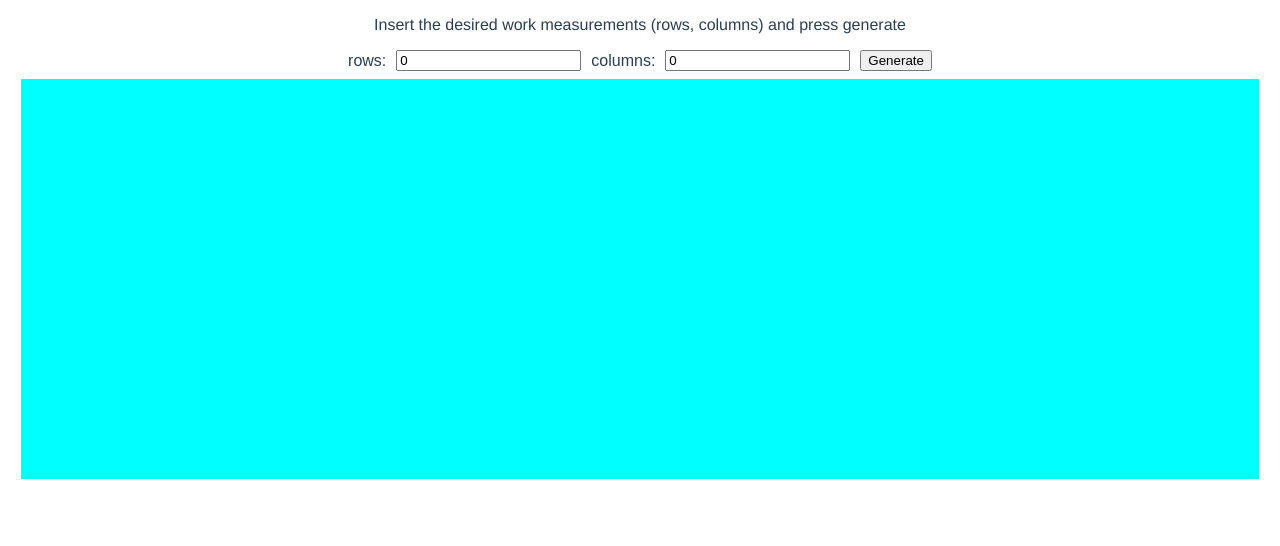
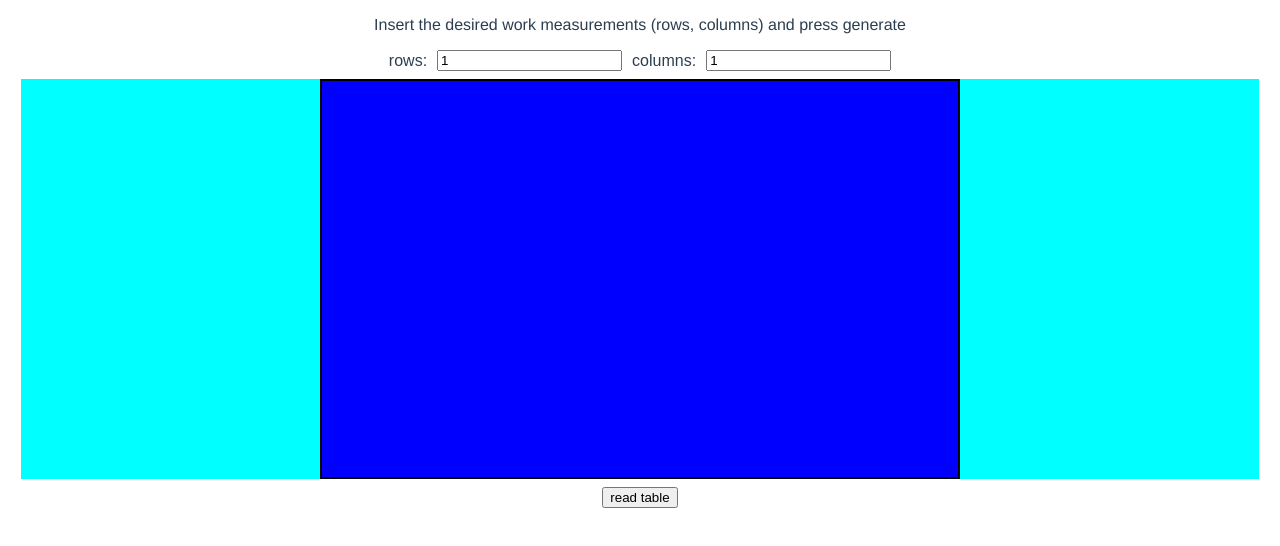
Before and after one commit to TootEgozy/tapestrymaster, a Vue app: page / in a window 1280 px wide. Shown: the top 546 px of the page. Built offline with nearby package versions, Linux system fonts and the light colour scheme.

Commit message:
wip converting to vue - reading table wip

```diff
--- a/index.html
+++ b/index.html
@@ -37,7 +37,7 @@
         <meta charset="UTF-8">
         <meta name="viewport" content="width=device-width, initial-scale=1.0">
         <title>Tapestry Master</title>
-        <script type="text/javascript" src="condenseArray.js"></script>
+        <script type="text/javascript" src="src/utils/condenseArray.js"></script>
     </head>
     <body>
         <div id="columns-rows-input">
@@ -102,8 +102,7 @@
             document.querySelector('body').appendChild(instructionsDiv);
 
             Object.keys(tableData).forEach((rowNumber) => {
-                const row = tableData[rowNumber];
-                const paragraph = document.createElement('p');
+                 const paragraph = document.createElement('p');
                 instructionsDiv.appendChild(paragraph);
                 if(Number(rowNumber) === 0) {
                     paragraph.innerHTML = `row ${rowNumber} : ${row.toString()}`;
--- a/src/App.vue
+++ b/src/App.vue
@@ -9,64 +9,61 @@
         <input type="number" min="0" id="rows" v-model="rowsNumber" />
         <label for="columns">columns:</label>
         <input type="number" min="0" id="columns" v-model="columnsNumber"/>
-        <button @click="generateTable">Generate</button>
       </div>
     </div>
     <DrawingTable :rows="rowsNumber" :columns="columnsNumber" :colors="colors" />
+    <button @click="readTable"> read table </button>
+    <InstructionsTable
+        v-if="displayInstructions"
+        :tableData="tableData"
+    />
   </div>
 </template>
 
 <script>
 import DrawingTable from "@/components/DrawingTable.vue";
+import InstructionsTable from "@/components/InstructionsTable.vue";
 
 export default {
   name: "App",
+
   data() {
     return {
-      rowsNumber: 0,
-      columnsNumber: 0,
+      rowsNumber: 1,
+      columnsNumber: 1,
       generated: false,
-      colors: ["blue", "orange"]
+      colors: ["blue", "orange"],
+      displayInstructions: false,
+      tableData: undefined,
     };
   },
 
   methods: {
-    toggleColor(event) {
-      const cell = event.target;
-      const cellColor = cell["data-color"];
-      const [newColorType, newColor] =
-        cellColor === "colorA"
-          ? ["colorB", this.colorB]
-          : ["colorA", this.colorA];
-      cell.style.backgroundColor = newColor;
-      cell["data-color"] = newColorType;
+    readTable() {
+      const tableData = { 0: ["ch", Number(this.columnsNumber) + 1]};
+      const table = document.getElementById("drawing-table");
+      Array.from(table.rows).reverse().forEach((tr) => {
+        const rowOrder = tr.getAttribute("order");
+        const rowSide = tr.getAttribute("side");
+        const cells = Array.from(tr.cells).map((cell) =>  cell.classList[0]);
+        tableData[rowOrder] = {
+          cells: rowOrder % 2 === 0 ? cells : cells.reverse(),
+          side: rowSide,
+        }
+      });
+      this.tableData = tableData;
+      this.toggleShowInstructions();
     },
-
-    generateTable() {
-      const columnsElement = document.getElementById("columns");
-      const rowsElement = document.getElementById("rows");
-      const container = document.getElementById("table-container");
-      container.innerHTML = "";
-      const [cols, rows] = [columnsElement.value, rowsElement.value];
-      const table = document.createElement("table");
-      for (let i = 0; i < rows; i++) {
-        const row = table.insertRow();
-        row["order"] = rows - i;
-        row["side"] = (rows - i) % 2 === 0 ? "WS" : "RS";
-        for (let j = 0; j < cols; j++) {
-          const cell = row.insertCell();
-          cell.className = "table-cell";
-          cell["data-color"] = "colorA";
-          cell.style.backgroundColor = this.colorA;
-          cell.onclick = this.toggleColor;
-        }
-      }
-      container.appendChild(table);
+    toggleShowInstructions () {
+      this.displayInstructions = !this.displayInstructions;
     },
   },
+
   components: {
     DrawingTable,
+    InstructionsTable,
   }
+
 };
 </script>
 
@@ -83,16 +80,6 @@ export default {
     justify-content: center;
     gap: 10px;
     font-family: Arial, Helvetica, sans-serif;
-    table {
-      border-collapse: collapse;
-    }
-    td {
-      border: solid 2px black;
-    }
-    .table-cell {
-      width: 40px;
-      height: 40px;
-    }
   }
 }
 </style>
--- a/src/components/DrawingTable.vue
+++ b/src/components/DrawingTable.vue
@@ -1,9 +1,18 @@
 <template>
-  <div class="table-container">
+  <div class="drawing-table-container">
 
-    <table>
-      <tr v-for="(row) in createArray(rows)" :key="row">
-        <TableCell v-for="(column) in createArray(columns)" :key="column" :colors="colors" />
+    <table id="drawing-table">
+      <tr
+          v-for="(row, i) in createArray(rows)"
+          :key="row"
+          :order="rows - i"
+          :side="(rows - i) % 2 === 0 ? 'WS' : 'RS'"
+      >
+        <TableCell
+            v-for="(column) in createArray(columns)"
+            :key="column"
+            :colors="colors"
+        />
       </tr>
     </table>
 
@@ -16,15 +25,19 @@ import TableCell from "@/components/TableCell.vue";
 
 export default {
   name: 'DrawingTable',
+
   props: ['rows', 'columns', 'colors'],
+
   data() {
     return {
     }
   },
+
   watch: {
     rows: 'regenerateTable',
     columns: 'regenerateTable'
   },
+
   methods: {
     createArray (length) {
       return Array.from(Array(length).keys());
@@ -33,22 +46,24 @@ export default {
       // force vue to regenerate the table
     }
   },
+
   components: {
     TableCell,
   }
+
 }
 </script>
 
 <style lang="scss">
 
 /* TODO: make the td a fixed square (in relation to width or length or whatever) and the table width and height dynamic */
-.table-container {
+.drawing-table-container {
   display: flex;
   align-items: center;
   justify-content: center;
   margin: 1vh 1vw 1vh 1vw;
   background-color: aqua;
-  table {
+  #drawing-table {
     min-width: 50vw;
     min-height: 50vh;
     border-collapse: collapse;
--- /dev/null
+++ b/src/components/InstructionsTable.vue
@@ -0,0 +1,76 @@
+<template>
+  <div class="instructions-table-container">
+    <h3>Instructions:</h3>
+    <table>
+
+    </table>
+  </div>
+</template>
+
+<script>
+
+import {condenseArray} from "../utils/condenseArray";
+
+export default {
+  name: 'InstructionsTable',
+
+  props: ['tableData'],
+
+  data() {
+    return {
+      condensedTableData: undefined,
+    }
+  },
+
+  watch: {
+    // rows: 'regenerateTable',
+  },
+
+  methods: {
+    condenseTableData() {
+      this.condensedTableData = this.tableData.map((rowData) => {
+        if (!rowData.cells) return rowData;
+        const condensedCellData = condenseArray(rowData.cells);
+        rowData.instructions = condensedCellData;
+        return rowData;
+      });
+      console.log(this.condensedTableData);
+    }
+  },
+
+  mounted() {
+    this.condenseTableData();
+  },
+
+  components: {
+  }
+
+}
+</script>
+
+<style lang="scss">
+
+/* TODO: make the td a fixed square (in relation to width or length or whatever) and the table width and height dynamic */
+.table-container {
+  display: flex;
+  align-items: center;
+  justify-content: center;
+  margin: 1vh 1vw 1vh 1vw;
+  background-color: aqua;
+  table {
+    min-width: 50vw;
+    min-height: 50vh;
+    border-collapse: collapse;
+    td {
+      border: solid 2px black;
+    }
+    .blue {
+      background-color: blue;
+    }
+    .orange {
+      background-color: orange;
+    }
+  }
+}
+
+</style>
--- a/src/components/TableCell.vue
+++ b/src/components/TableCell.vue
@@ -1,7 +1,7 @@
 <template>
   <td
       :class="currentColor"
-      @click.stop="toggleColor"
+      @click="toggleColor"
   >
   </td>
 </template>
@@ -9,7 +9,9 @@
 <script>
 export default {
   name: 'TableCell',
+
   props: ['colors'],
+
   data() {
     return {
       colorA: this.colors[0],
@@ -17,14 +19,17 @@ export default {
       currentColor: this.colorA,
     }
   },
+
   methods: {
     toggleColor() {
       this.currentColor = this.currentColor === this.colorA ? this.colorB : this.colorA;
     }
   },
+
   mounted() {
     this.currentColor = this.colorA;
   },
+
 }
 </script>
 
```
Also changed, not shown: src/utils/condenseArray.js (renamed from condenseArray.js).
